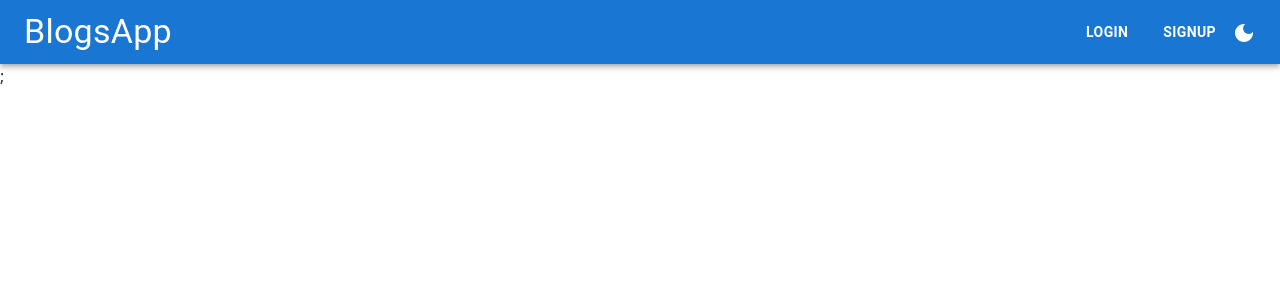
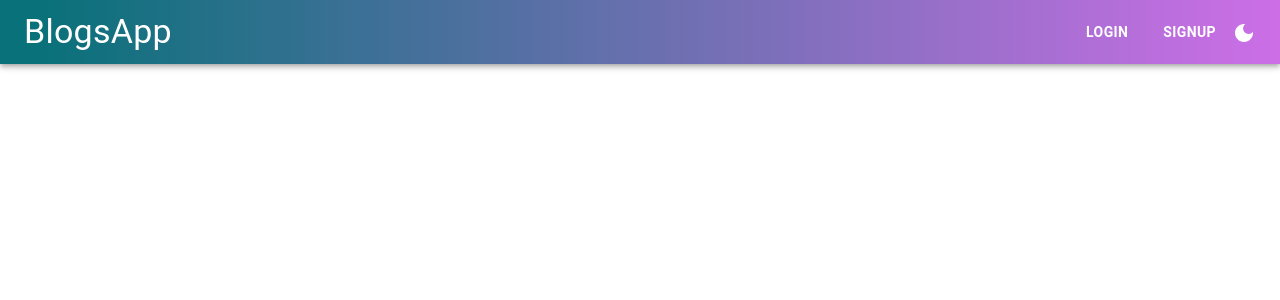
Before and after one commit to fortune312/Blog-App-using-MERN-stack, a React (Create React App) app in the folder client/: page / in a window 1280 px wide. Shown: the top 300 px of the page. Built offline with nearby package versions, Linux system fonts and the light colour scheme.

Commit message:
darkmode feature complete

```diff
--- a/client/src/App.js
+++ b/client/src/App.js
@@ -8,15 +8,10 @@ import UserBlogs from './componets/UserBlogs'
 import AddBlogs from './componets/AddBlogs'
 import BlogDetail from './componets/BlogDetail'
 
-import { ThemeProvider } from 'styled-components';
-import { lightTheme, darkTheme } from './utils/theme';
-import {useDispatch, useSelector} from 'react-redux'
+
 
 function App() {
-  const isDark = useSelector((state) => state.theme.isDarkmode)
-
-  return <ThemeProvider theme={isDark ? darkTheme : lightTheme}>
-  <React.Fragment>
+  return <React.Fragment>
     <header>
       <Header/>
     </header>
@@ -31,7 +26,6 @@ function App() {
     </main>
 
   </React.Fragment>;
-  </ThemeProvider>
 }
 
 export default App;
--- a/client/src/componets/Header.js
+++ b/client/src/componets/Header.js
@@ -8,16 +8,19 @@ import { useDispatch, useSelector } from "react-redux";
 import DarkModeIcon from '@mui/icons-material/DarkMode';
 import LightModeIcon from '@mui/icons-material/LightMode';
 import { useState } from "react";
+import { lightTheme, darkTheme } from '../utils/theme';
 
 const Header = () => {
     const dispath = useDispatch();
+    const isDark = useSelector((state)=> state.theme.isDarkmode)
+    const theme = isDark ? darkTheme : lightTheme
+
     const isLoggedIn = useSelector((state) => state.isLoggedIn);
-    const isDark = useSelector((state)=> state.theme.isDarkmode)
     const [value, setValue] = useState();
 
   return <AppBar
   position='sticky'
-  sx={{ background:  `${({theme}) => theme.text}` }}>
+  sx={{ background:  `${theme.bg}` }}>
 
       <Toolbar>
           <Typography variant='h4'>
--- a/client/src/utils/theme.js
+++ b/client/src/utils/theme.js
@@ -7,7 +7,7 @@ export const darkTheme = {
 };
 
 export const lightTheme = {
-    bg: '#ebebeb',
+    bg: 'linear-gradient(90deg, rgba(9,113,121,1) 3%, rgba(205,110,231,1) 100%)',
     bgLi : 'white',
     text : 'black',
     textSof : '#606060'
```
